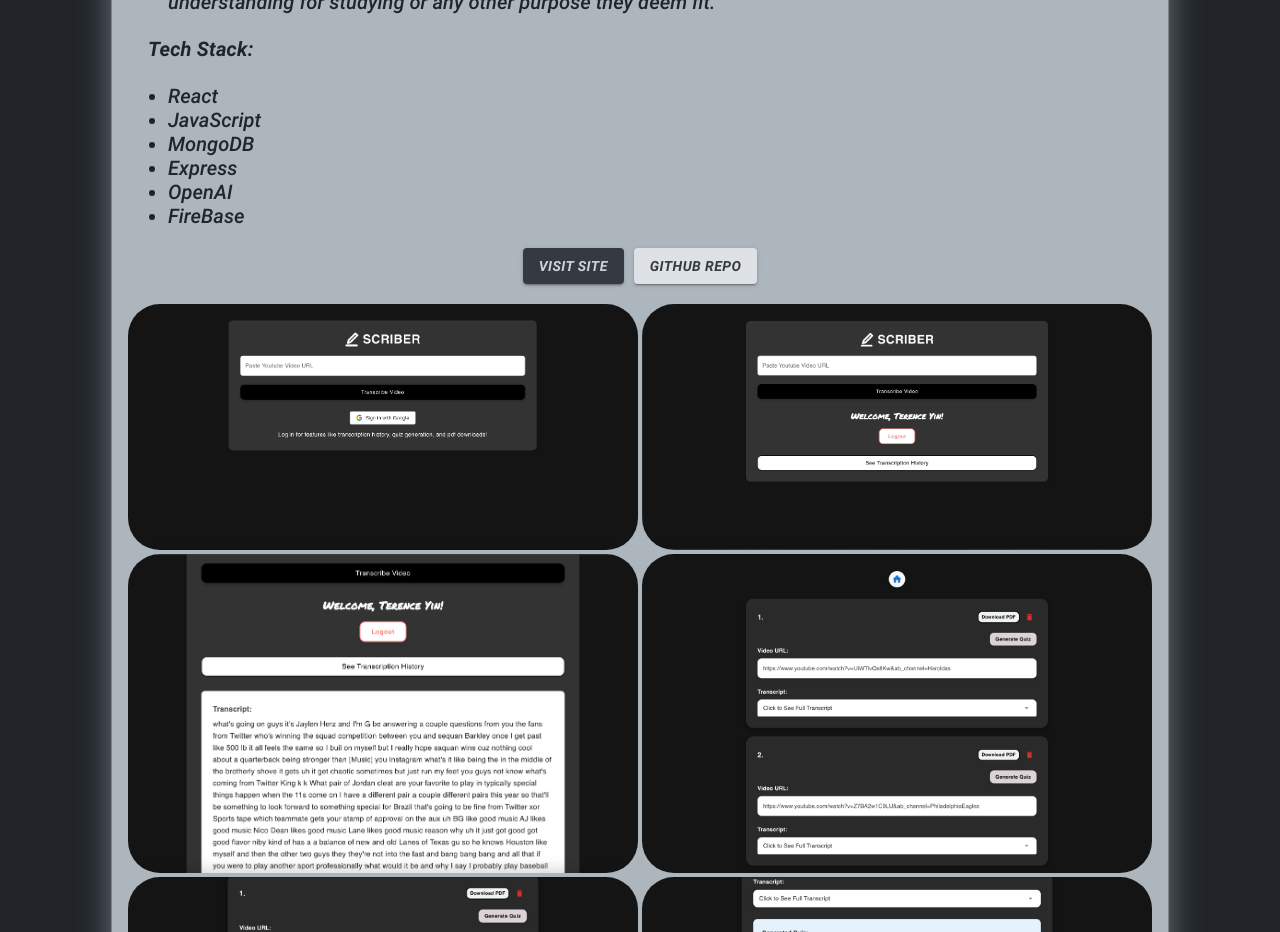
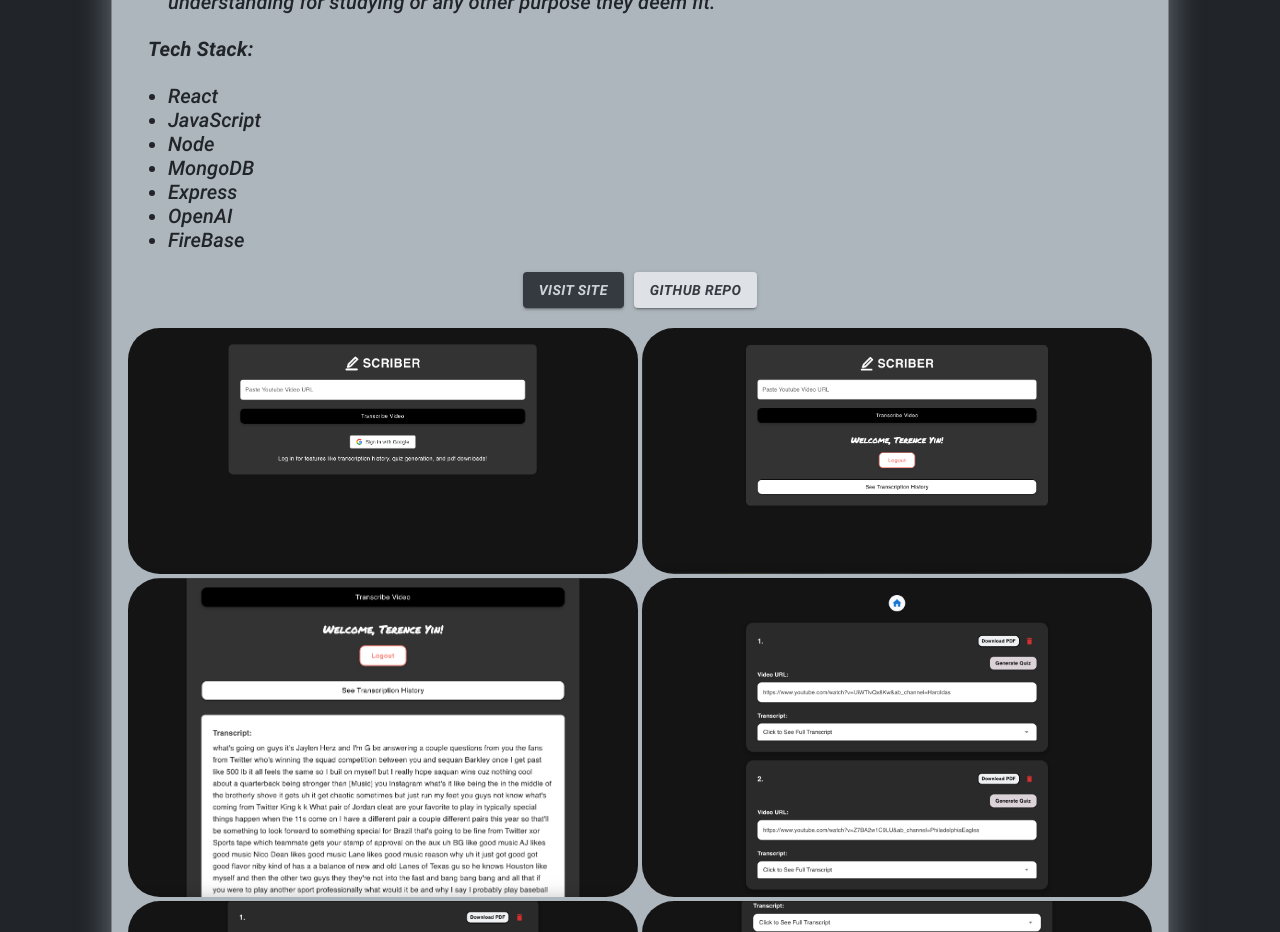
Before and after one commit to tyin76/Personal-Website, a React (Create React App) app: page / in a window 1280 px wide. Shown: the part 2500-3432 px from the top of the page. Built offline with nearby package versions, Linux system fonts and the light colour scheme.

Commit message:
updated projects

```diff
--- a/src/components/Projects.js
+++ b/src/components/Projects.js
@@ -344,7 +344,7 @@ function Projects() {
           </ProjectWithDevpost>
 
           <Project projectName={'Scriber'} photoAlbum={ScriberPhotos} projectPoints={ScriberPoints} cols={2}
-                   siteURL={'https://scriber-126cc.web.app/'} repo={'https://github.com/tyin76/Scriber'} techStack={['React', 'JavaScript', 'MongoDB', 'Express', 'OpenAI', 'FireBase']}>
+                   siteURL={'https://scriber-126cc.web.app/'} repo={'https://github.com/tyin76/Scriber'} techStack={['React', 'JavaScript', 'Node', 'MongoDB', 'Express', 'OpenAI', 'FireBase']}>
           </Project>
 
           <Project projectName={'F1-Showcase'} photoAlbum={F1Photos} projectPoints={f1ProjectPoints} cols={2}
```
